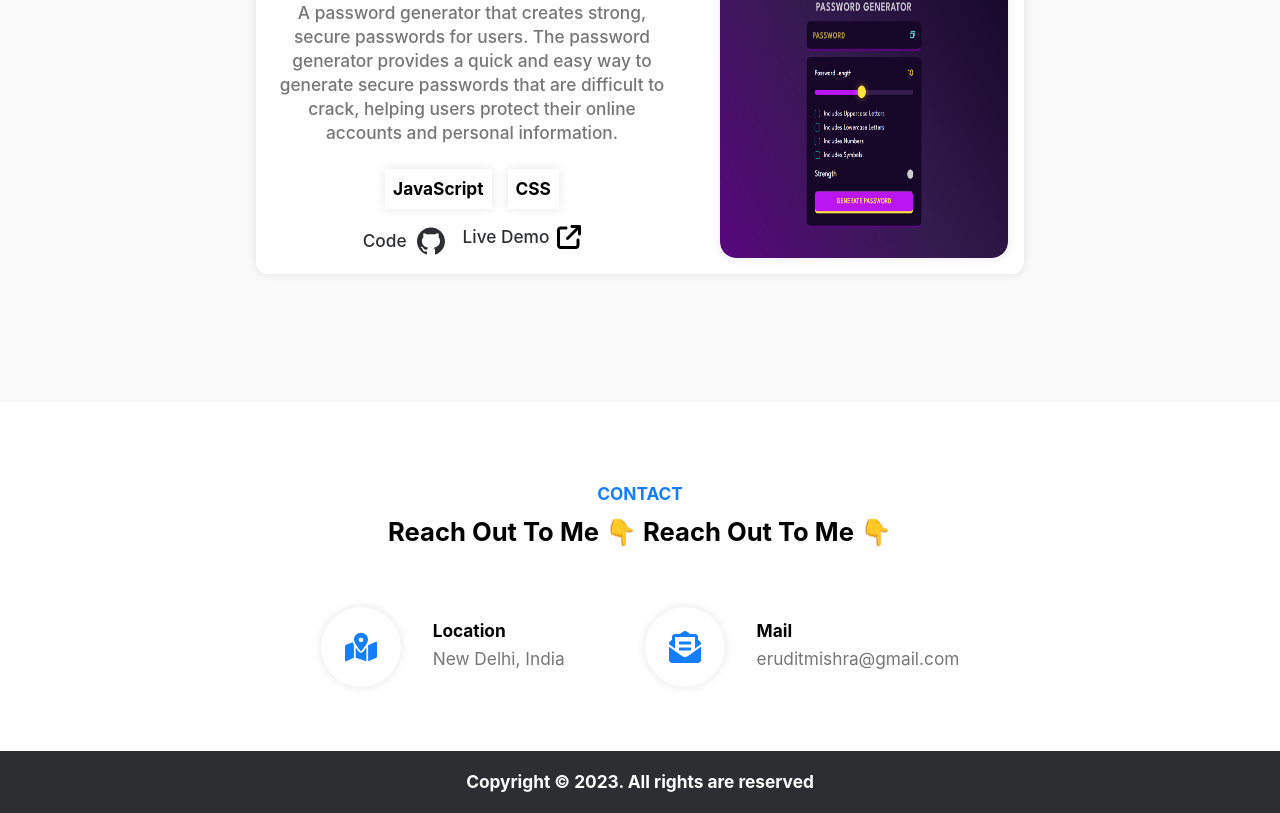
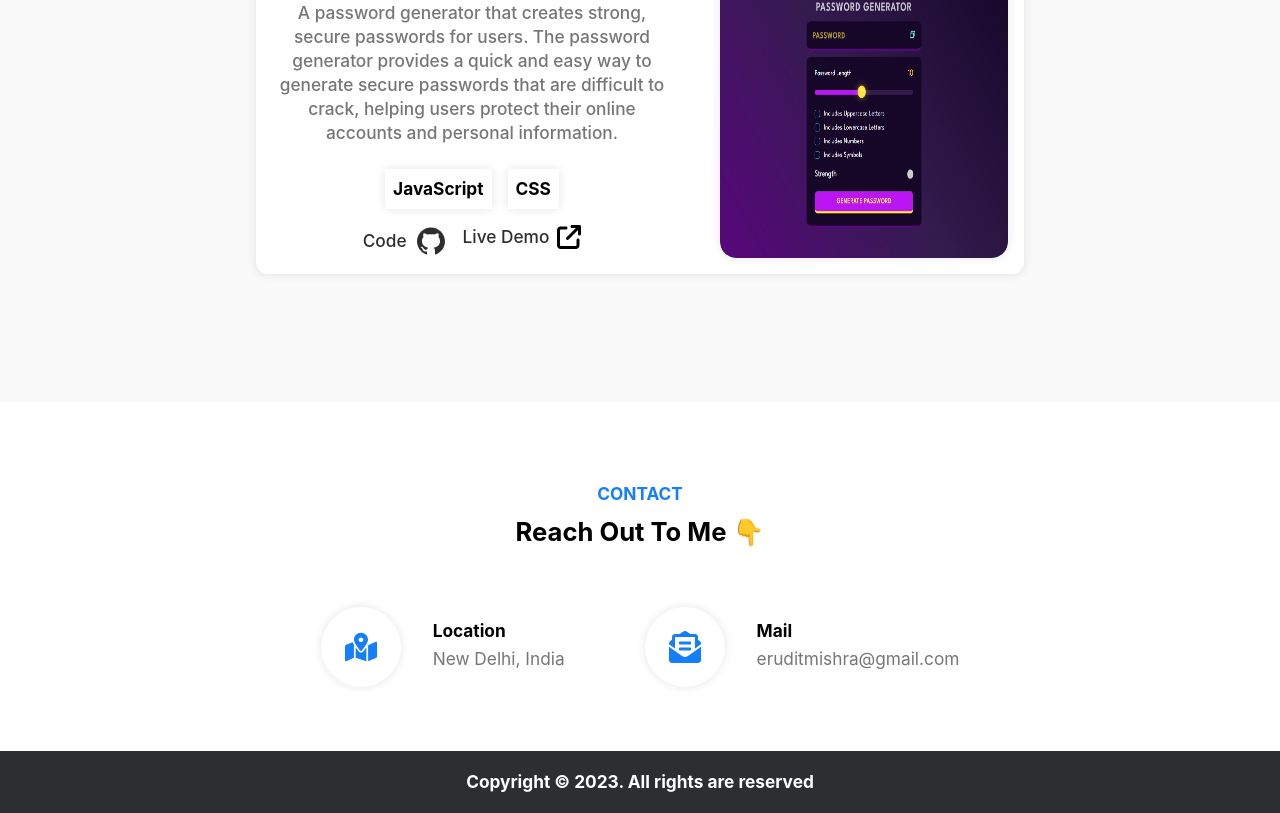
Before and after one commit to eruditmishra/Portfolio, a React (Create React App) app: page / in a window 1280 px wide. Shown: the part 2975-3788 px from the top of the page. Built offline with nearby package versions, Linux system fonts and the light colour scheme.

Commit message:
Resolved conflicts

```diff
--- a/src/Components/Contact.js
+++ b/src/Components/Contact.js
@@ -10,7 +10,7 @@ const Contact = () => {
           contact
         </h2>
         <p className="text-[1.6rem] leading-[1.3rem] font-bold mt-4 lg:text-left">
-          Reach Out To Me 👇 Reach Out To Me 👇
+          Reach Out To Me 👇
         </p>
         {/* COntact details wrapper */}
         <div className="flex flex-col justify-center items-center gap-12 my-16 lg:flex-row lg:gap-20">
```
